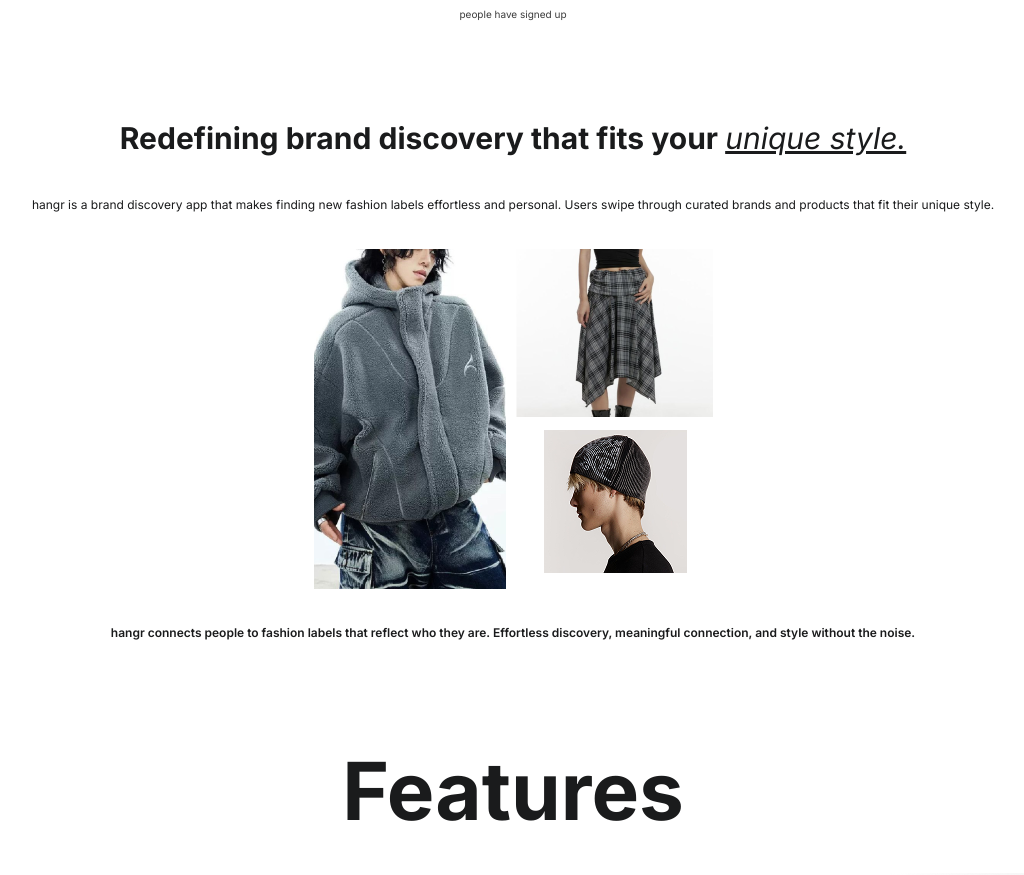
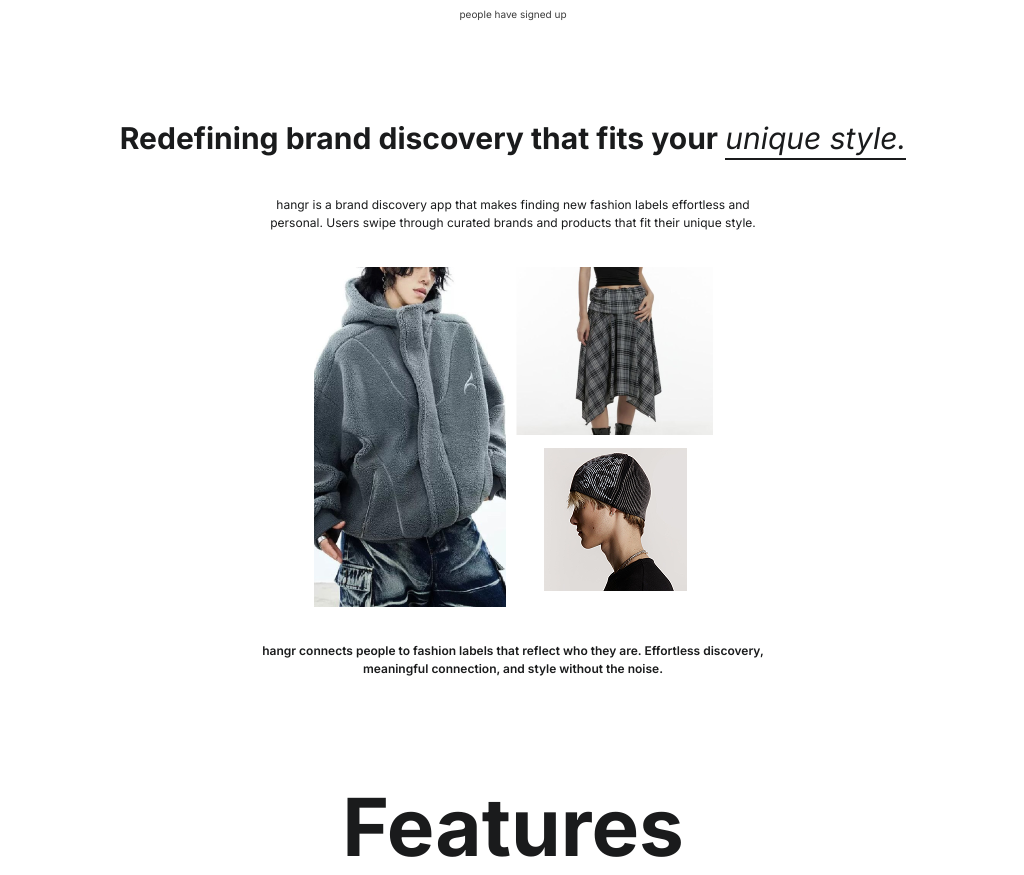
Before and after one commit to caydeny/hangr-signup, a React (Vite) app: page / in a window 1280 px wide. Shown: the part 761-1636 px from the top of the page, without its empty margins (127-1151 px from the left). Built offline with nearby package versions, Linux system fonts and the light colour scheme; no server answers.

Commit message:
Added text transitions

```diff
--- a/src/pages/About.css
+++ b/src/pages/About.css
@@ -10,18 +10,42 @@
   margin: 0 auto;
   font-size: 30px;
   font-weight: 700;
+  text-align: center;
 }
 
 .about__header-span {
+  position: relative;
   font-style: italic;
   font-weight: 400;
-  text-decoration: underline;
 }
 
+/* custom underline */
+.about__header-span::after {
+  content: "";
+  position: absolute;
+  left: 0;
+  bottom: -4px;
+  width: 100%;
+  height: 2px;
+  background-color: currentColor;
+
+  transform: scaleX(0);
+  transform-origin: left;
+  transition: transform 1s ease-out;
+}
+
+/* underline animates when text becomes visible */
+.about__animate.visible .about__header-span::after {
+  transform: scaleX(1);
+}
+
+/* ---------- Paragraphs ---------- */
 .about__p1 {
   margin-top: 40px;
   font-size: 12px;
   line-height: 18px;
+  text-align: center;
+  max-width: 520px;
 }
 
 .about__p2 {
@@ -29,20 +53,20 @@
   font-size: 12px;
   font-weight: 600;
   line-height: 18px;
+  text-align: center;
+  max-width: 520px;
 }
 
+/* ---------- Images ---------- */
 .about__images {
   display: flex;
   margin-top: 35px;
-  height: auto;
   width: 100%;
   justify-content: center;
-  box-sizing: border-box;
+  gap: 10px;
   overflow: hidden;
-  gap: 10px;
 }
 
-/* ---- Image Animation ---- */
 .about__images img {
   display: block;
   max-width: 100%;
@@ -52,13 +76,41 @@
   transition: opacity 0.7s ease-out, transform 0.7s ease-out;
 }
 
-/* When visible */
 .about__images img.visible {
   opacity: 1;
   transform: scale(1);
 }
 
-/* Staggered delays — these now target all imgs correctly, regardless of nesting */
-.about__images img:nth-of-type(1) { transition-delay: 0s; }
-.about__images img:nth-of-type(2) { transition-delay: 0.3s; }
-.about__images img:nth-of-type(3) { transition-delay: 0.45s; }
+/* stagger image animation */
+.about__images img:nth-of-type(1) {
+  transition-delay: 0s;
+}
+.about__images img:nth-of-type(2) {
+  transition-delay: 0.3s;
+}
+.about__images img:nth-of-type(3) {
+  transition-delay: 0.45s;
+}
+
+/* ---------- Text animation ---------- */
+.about__animate {
+  opacity: 0;
+  transform: translateY(14px);
+  transition: opacity 0.7s ease-out, transform 0.7s ease-out;
+}
+
+.about__animate.visible {
+  opacity: 1;
+  transform: translateY(0);
+}
+
+/* stagger text animation */
+.about__delay-0 {
+  transition-delay: 0s;
+}
+.about__delay-1 {
+  transition-delay: 0.15s;
+}
+.about__delay-2 {
+  transition-delay: 0.3s;
+}
--- a/src/pages/About.jsx
+++ b/src/pages/About.jsx
@@ -1,49 +1,63 @@
 import { useEffect } from "react";
-import './About.css';
+import "./About.css";
 
 function About() {
+  useEffect(() => {
+    const targets = document.querySelectorAll(
+      ".about__animate, .about__images img"
+    );
 
-  useEffect(() => {
-    const images = document.querySelectorAll('.about__images img');
+    if (!("IntersectionObserver" in window)) {
+      targets.forEach((el) => el.classList.add("visible"));
+      return;
+    }
 
-    const observer = new IntersectionObserver((entries) => {
-      entries.forEach(entry => {
-        if (entry.isIntersecting) {
-          entry.target.classList.add('visible');
-        } else {
-          entry.target.classList.remove('visible');
-        }
-      });
-    }, { threshold: 0.2 });
+    const observer = new IntersectionObserver(
+      (entries) => {
+        entries.forEach((entry) => {
+          if (entry.isIntersecting) {
+            entry.target.classList.add("visible");
+          } else {
+            entry.target.classList.remove("visible");
+          }
+        });
+      },
+      {
+        threshold: 0.35,
+        rootMargin: "0px 0px -15% 0px",
+      }
+    );
 
-    images.forEach(img => observer.observe(img));
+
+    targets.forEach((el) => observer.observe(el));
 
     return () => observer.disconnect();
   }, []);
 
   return (
     <section className="about" id="about">
-      <h1 className="about__header">
+      <h1 className="about__header about__animate about__delay-0">
         Redefining brand discovery that fits your{" "}
         <span className="about__header-span">unique style.</span>
       </h1>
 
-      <p className="about__p1">
-        hangr is a brand discovery app that makes finding new fashion labels effortless and personal.
-        Users swipe through curated brands and products that fit their unique style.
+      <p className="about__p1 about__animate about__delay-1">
+        hangr is a brand discovery app that makes finding new fashion labels
+        effortless and personal. Users swipe through curated brands and products
+        that fit their unique style.
       </p>
 
       <div className="about__images">
         <div className="about__col">
-          <img src="./1.png" alt="Preview 1" className="about__img" />
+          <img src="./1.png" alt="Preview 1" />
         </div>
         <div className="about__col">
-          <img src="./2.png" alt="Preview 2" className="about__img" />
-          <img src="./3.png" alt="Preview 3" className="about__img" />
+          <img src="./2.png" alt="Preview 2" />
+          <img src="./3.png" alt="Preview 3" />
         </div>
       </div>
 
-      <p className="about__p2">
+      <p className="about__p2 about__animate about__delay-2">
         hangr connects people to fashion labels that reflect who they are.
         Effortless discovery, meaningful connection, and style without the noise.
       </p>
--- a/src/pages/Home.css
+++ b/src/pages/Home.css
@@ -44,7 +44,6 @@
   background-repeat: repeat-x;
   background-position: 0 0;
 
-  /* THIS is the key: force the repeat tile width */
   background-size: var(--tile) 100%;
 
   animation-duration: 6s;
--- a/src/pages/Home.jsx
+++ b/src/pages/Home.jsx
@@ -98,7 +98,7 @@
           className="home__background-row scroll-right"
           style={{
             backgroundImage: "url(/back1.svg)",
-            // set this to the exact tile width that used to work for you:
+
             "--tile": "392px",
           }}
         />
```
